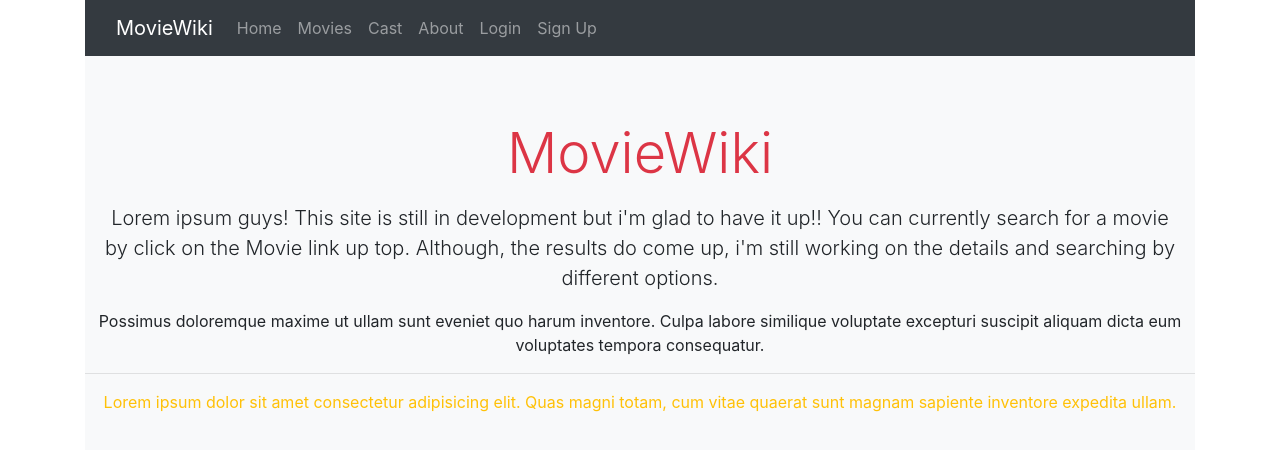
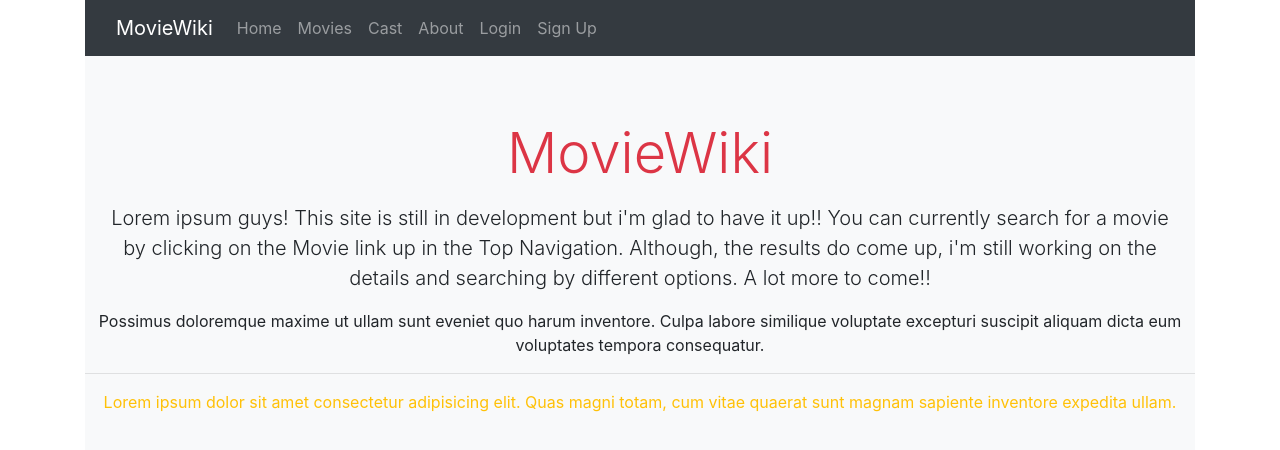
Before and after one commit to anish-k-mathew/movie-wiki, a React (Create React App) app in the folder client/: page / in a window 1280 px wide. Shown: the top 450 px of the page. Built offline with nearby package versions, Linux system fonts and the light colour scheme.

Commit message:
fixed issue

```diff
--- a/client/src/components/pages/Home.js
+++ b/client/src/components/pages/Home.js
@@ -7,9 +7,10 @@ class Home extends Component {
         <h1 className="display-4  text-danger">MovieWiki</h1>
         <p className="lead text-black m-3">
           Lorem ipsum guys! This site is still in development but i'm glad to
-          have it up!! You can currently search for a movie by click on the
-          Movie link up top. Although, the results do come up, i'm still working
-          on the details and searching by different options.
+          have it up!! You can currently search for a movie by clicking on the
+          Movie link up in the Top Navigation. Although, the results do come up,
+          i'm still working on the details and searching by different options. A
+          lot more to come!!
         </p>
 
         <p>
```
